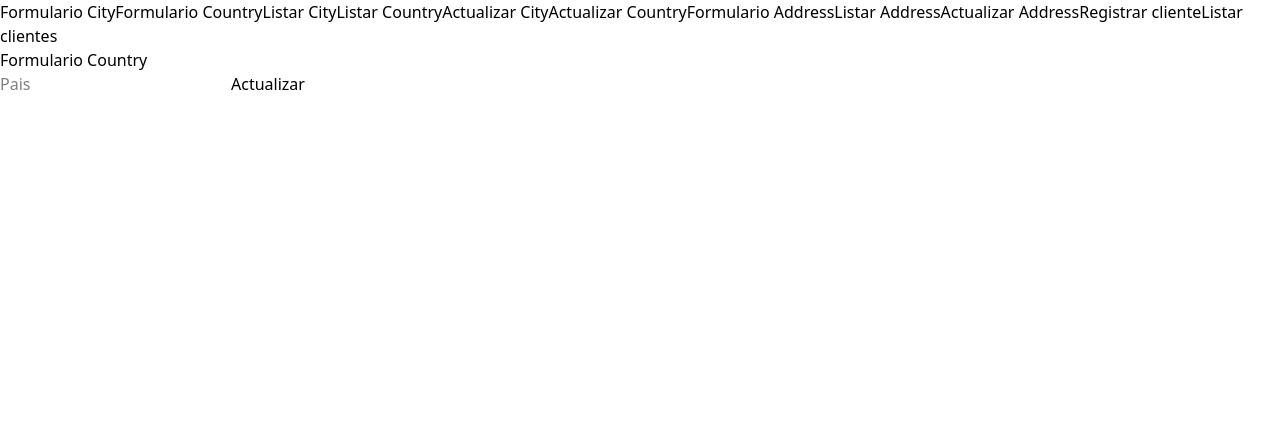
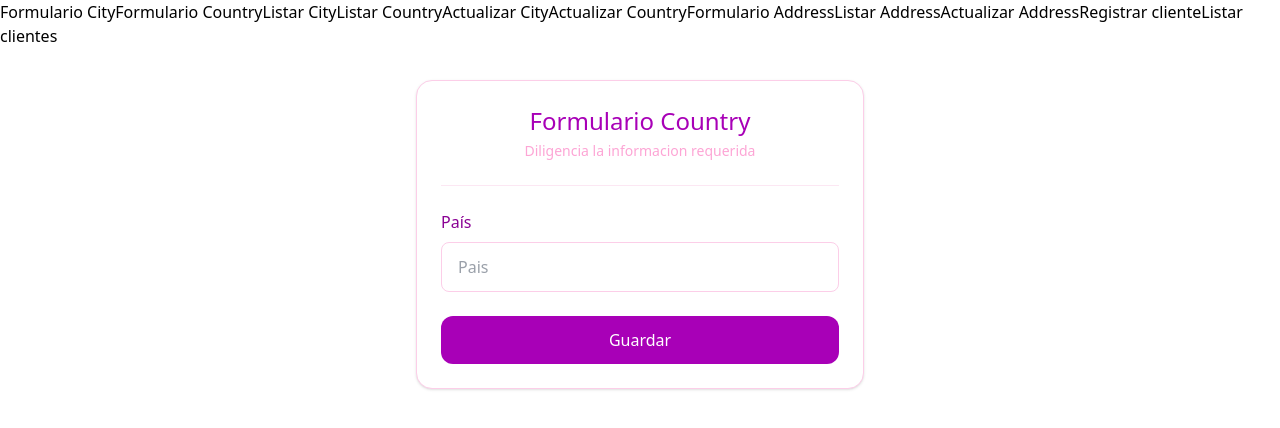
Before and after one commit to AnaVetericano/TailwindTrabajoAlexa, an Angular app: page /formulariocountry in a window 1280 px wide. Shown: the top 428 px of the page. Built offline with nearby package versions, Linux system fonts and the light colour scheme.

Commit message:
feat:subiendo actualizacion country Tailwind

```diff
--- a/src/app/formulariocountry/formulariocountry.html
+++ b/src/app/formulariocountry/formulariocountry.html
@@ -1,5 +1,12 @@
-<p>Formulario Country</p>
+<div class="max-w-md mx-auto mt-8 p-6 bg-white border border-pink-200 rounded-2xl shadow-sm">
+<p class="text-2xl text-fuchsia-700 text-center font-medium">Formulario Country</p>
+<p class="text-center text-pink-300 text-sm mt-1">Diligencia la informacion requerida</p>
+<hr class="border-pink-100 my-6">
 <form (ngSubmit)="guardarcountry()">
-    <input type="text"   [(ngModel)]="nuevaCountry.country"      name="nueva country"  placeholder="Pais">
-    <button type="submit">Actualizar</button>
+    <label class="block text-fuchsia-800 font-medium mb-2">País</label>
+    <input type="text"   [(ngModel)]="nuevaCountry.country"      name="country"  placeholder="Pais" class="w-full border border-pink-200 rounded-lg px-4 py-3 text-gray-700 focus:outline-none focus:border-fuchsia-500">
+    <div class="mt-6">
+    <button class="w-full bg-fuchsia-700 text-white py-3 rounded-xl" type="submit">Guardar</button>
+    </div>
 </form>
+</div>
--- a/src/app/listarcountry/listarcountry.html
+++ b/src/app/listarcountry/listarcountry.html
@@ -1,18 +1,25 @@
-<a>LISTAR COUNTRY</a>
-<table>
-    <thead>
+<a class="text-3xl font-bold text-fuchsia-700">LISTAR COUNTRY</a>
+<table class="w-full border-collapse shadow-md">
+    <thead class="bg-fuchsia-600 text-white">
         <tr>
-        <a><th>Country</th></a>
-        <a><th>Id</th></a>
+        <a><th class="px-4 py-3">Country</th></a>
+        <a><th class="px-4 py-3">Ultima Actualizacion</th></a>
+        <a><th class="px-4 py-3">Opciones</th></a>
+        <th class="px-4 py-3">Eliminar</th>
+        <th class="px-4 py-3">Actualizar</th>
+        <th class="px-4 py-3">RouterLink</th>
+
         </tr>
     </thead>
     <tbody>
-        <tr *ngFor="let country of countrys">
-        <td>{{country.id}}</td>
-        <td>{{country.country}}</td>
-        <td><button (click)="eliminarr(country.id)">Eliminar</button></td>
-        <td><button (click)="llevarActualizar(country.id)">Actualizar</button></td>
-        <td><button [routerLink]="['/Actualizarcountry', country.id]">Actualizar Routerlink</button></td>
+        <tr *ngFor="let country of countrys"
+        class="border-b hover:bg-pink-50">
+        <td  class="px-6 py-3 text-gray-700">{{country.country_id}}</td>
+        <td  class="px-6 py-3 text-gray-700">{{country.country}}</td>
+        <td  class="px-6 py-3 text-gray-600">{{country.last_update}}</td>
+        <td  class="bg-pink-500 hover:bg-pink-600 text-white px-4 py-2 rounded"><button (click)="eliminarr(country.country_id)">Eliminar</button></td>
+        <td  class="bg-fuchsia-500 hover:bg-fuchsia-600 text-white px-4 py-2 rounded"><button (click)="llevarActualizar(country.country_id)">Actualizar</button></td>
+        <td  class="bg-pink-400 hover:bg-pink-500 text-white px-4 py-2 rounded"><button [routerLink]="['/Actualizarcountry', country.country_id]">Actualizar Routerlink</button></td>
         </tr>
     </tbody>
 </table>
--- a/src/app/listarcountry/listarcountry.ts
+++ b/src/app/listarcountry/listarcountry.ts
@@ -5,8 +5,9 @@ import { RouterLink } from '@angular/router';
 import { Router } from '@angular/router';
 
 interface Country{
+  country_id:number;
   country:string;
-  id:number
+  last_update:string
 }
 
 
@@ -25,7 +26,7 @@ ngOnInit(){
 }
 
 traerCountrys(){
-  this.http.get<Country[]>(`https://srrpeanqjqfxtnuwhjez.supabase.co/rest/v1/country?id=eq.`,
+  this.http.get<Country[]>(`https://srrpeanqjqfxtnuwhjez.supabase.co/rest/v1/country`,
         {
       headers:{
         apikey:'sb_publishable_qnp1xzi89N_0c2Yex-wbwQ_ddmCG28x',
@@ -40,7 +41,7 @@ traerCountrys(){
       }
     })
 }   eliminarr(id:number){
-  this.http.delete('https://srrpeanqjqfxtnuwhjez.supabase.co/rest/v1/country?id=eq'+id,
+  this.http.delete('https://srrpeanqjqfxtnuwhjez.supabase.co/rest/v1/country?id=eq.'+id,
         {
       headers:{
         apikey:'sb_publishable_qnp1xzi89N_0c2Yex-wbwQ_ddmCG28x',
```
